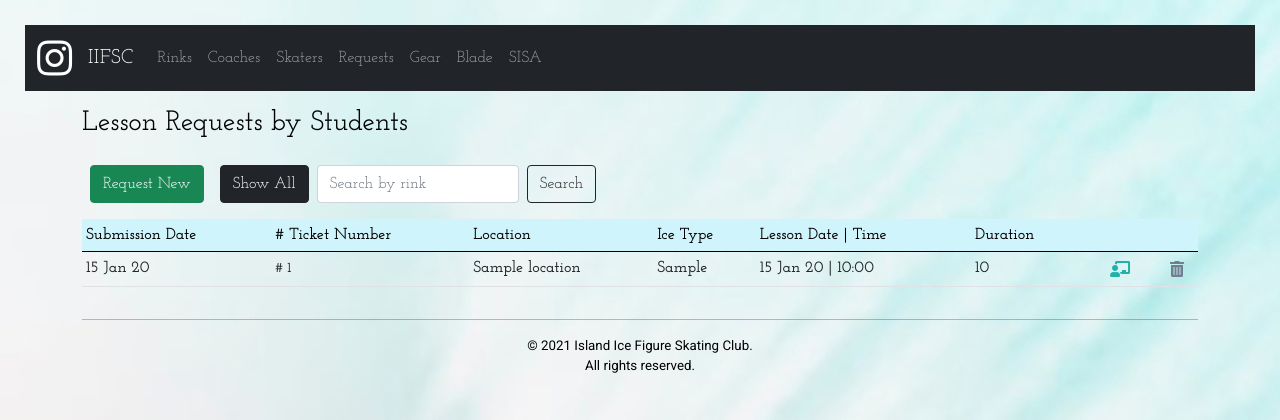
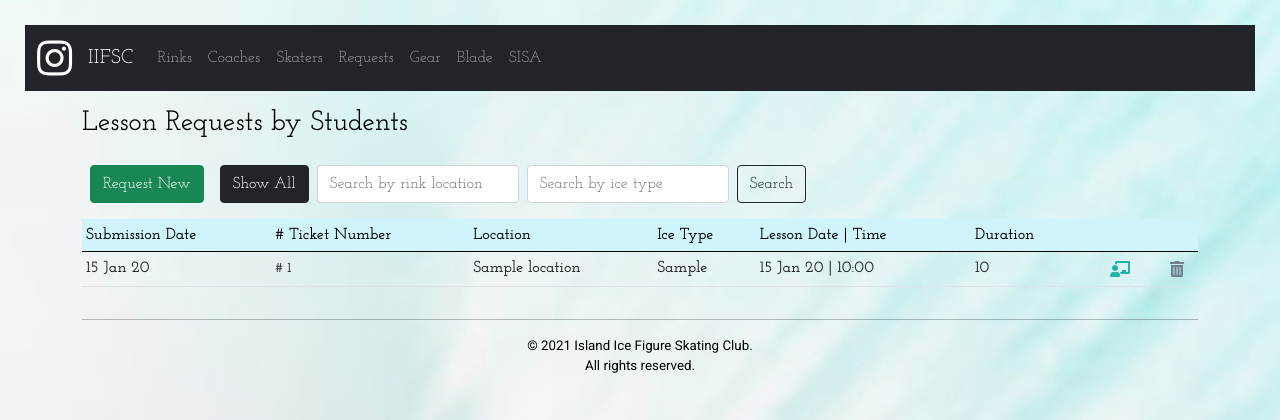
Before and after one commit to suipingooi/iifscdb, a Flask app: page /schedule/requests in a window 1280 px wide. Shown: the top 420 px of the page. Run offline with Flask 2, Linux system fonts and the light colour scheme; a database or web service that is not in the repository returns one stand-in record (Sample ...); some libraries are stand-ins or nearby versions.

Commit message:
fixed multiple search fields

```diff
--- a/app.py
+++ b/app.py
@@ -1013,26 +1013,27 @@ def post_reqlesson(coach_id):
 @app.route('/schedule/requests')
 def lesson():
     reqloc = request.args.get('location')
-
+    reqice = request.args.get('ice_type')
     criteria = {}
 
     if reqloc:
         criteria['location'] = {
             '$regex': reqloc, '$options': 'i'
         }
-
-        lesson = db.schedule.find(criteria, {
-            '_id': 1,
-            'coach_id': 1,
-            'ice_type': 1,
-            'datetime': 1,
-            'duration': 1,
-            'location': 1,
-            'student_id': 1,
-            'timestamp': 1
-        })
-    else:
-        lesson = db.schedule.find()
+    if reqice:
+        criteria['ice_type'] = {
+            '$regex': reqice, '$options': 'i'
+        }
+    lesson = db.schedule.find(criteria, {
+        '_id': 1,
+        'coach_id': 1,
+        'ice_type': 1,
+        'datetime': 1,
+        'duration': 1,
+        'location': 1,
+        'student_id': 1,
+        'timestamp': 1
+    })
 
     return render_template('schedule.template.html',
                            lesson=lesson)
--- a/static/css/style.css
+++ b/static/css/style.css
@@ -65,7 +65,7 @@ h1 {
     margin: auto;
     padding: 15px;
     max-height: 60%;
-    max-width: 80%;
+    max-width: 100%;
 }
 @media screen and (max-width: 500px) {
     .map {
--- a/templates/schedule.template.html
+++ b/templates/schedule.template.html
@@ -7,7 +7,8 @@
     <a class="btn btn-success mx-2 my-2" href="{{ url_for('coaches_list')}}">Request New</a>
     <a class="btn btn-dark mx-2 my-2" href="{{ url_for('lesson')}}">Show All</a>
     <form method="GET" class="d-flex">
-        <input class="form-control me-2" type="text" name="location" placeholder="Search by rink" aria-label="Search">
+        <input class="form-control me-2" type="text" name="location" placeholder="Search by rink location" aria-label="Search">
+        <input class="form-control me-2" type="text" name="ice_type" placeholder="Search by ice type" aria-label="Search">
         <button class="btn btn-outline-dark" type="submit">Search</button>
     </form>
 </nav>
```
